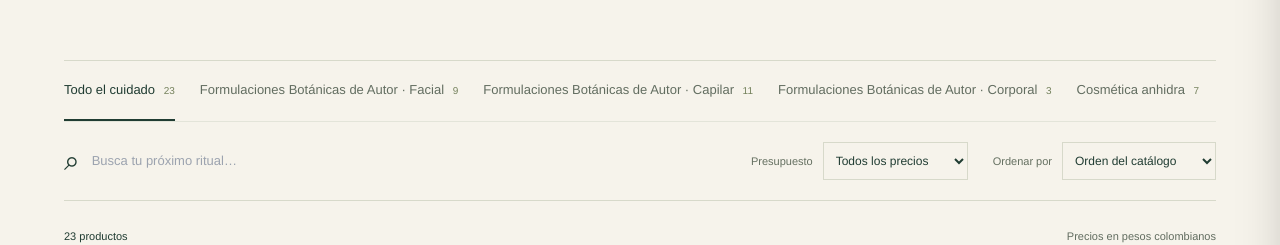
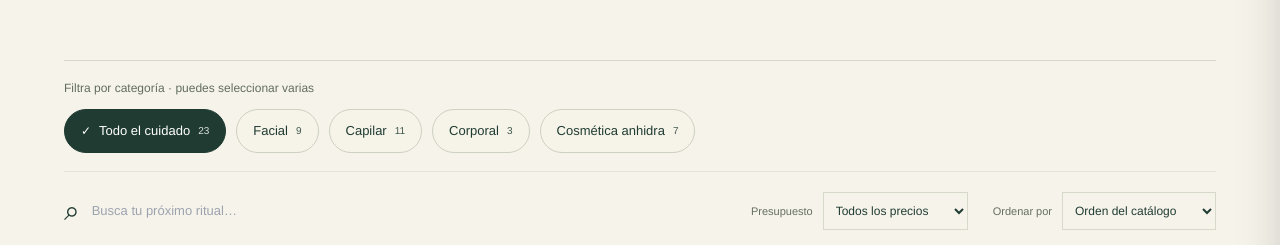
Before and after one commit to JuanJoseCarvajal/MAI-Natural, a Next.js app: page /products in a window 1280 px wide. Shown: the part 381-626 px from the top of the page. Built offline with nearby package versions, Linux system fonts and the light colour scheme; no server answers; what async_hooks would draw is missing.

Commit message:
fix(shop): clarify category filters with selectable chips and short labels

```diff
--- a/components/features/products/ProductsCatalogView.tsx
+++ b/components/features/products/ProductsCatalogView.tsx
@@ -7,6 +7,7 @@ import ProductCard from "./ProductCard";
 import { categoryLabels, type Product } from "@/lib/products";
 import {anhydrousCollection,isAnhydrousProduct} from "@/lib/anhydrous";
 import styles from "./products.module.css";
+const filterLabels: Record<string,string> = {facial:"Facial",capilar:"Capilar",corporal:"Corporal",kits:"Kits y rutinas"};
 const normalize = (value: string) => value.normalize("NFD").replace(/[\u0300-\u036f]/g, "").toLowerCase();
 export default function ProductsCatalogView({ products, initialCollection }: { products: Product[]; initialCollection?: string }) {
   const [anhydrous, setAnhydrous] = useState(initialCollection === anhydrousCollection);
@@ -26,10 +27,11 @@ export default function ProductsCatalogView({ products, initialCollection }: { p
   return <div className={styles.catalog}>
     <header className={styles.catalogHeader}><div><p className={styles.eyebrow}><SiteText id="6dbc4dfe3657689d4791">{"EL PODER DE LO SIMPLE"}</SiteText></p><h1><SiteText id="5872e8d355ac4bd86654">{"Tu naturaleza."}</SiteText><br /><em><SiteText id="058f4c1756f54a193eac">{"Tu ritual."}</SiteText></em></h1></div><div><p><SiteText id="540018251b2f0e1c9c75">{"Cuidado facial, capilar y corporal para encontrar ese momento que es solo tuyo."}</SiteText></p><Link href="/routines"><SiteText id="576f0cab11eaa8e39fd5">{"Encuentra tu rutina "}</SiteText><span aria-hidden="true">↗</span></Link></div></header>
     <section className={styles.filters} aria-label="Filtrar productos">
-      <div className={styles.categoryFilters}><button onClick={() => {setCategories([]);setAnhydrous(false);}} aria-pressed={!categories.length&&!anhydrous}><SiteText id="96961b1308eac652cb99">{"Todo el cuidado "}</SiteText><span>{products.length}</span></button>{Object.entries(categoryLabels).filter(([key]) => products.some(p => p.category === key)).map(([key,label]) => <button key={key} onClick={() => toggle(key)} aria-pressed={categories.includes(key)}>{label.replace("Cosmética Natural ", "")} <span>{products.filter(p => p.category === key).length}</span></button>)}<button onClick={()=>setAnhydrous(value=>!value)} aria-pressed={anhydrous}>Cosmética anhidra <span>{products.filter(isAnhydrousProduct).length}</span></button></div>
+      <p className={styles.filterHint}>Filtra por categoría · puedes seleccionar varias</p>
+      <div className={styles.categoryFilters} role="group" aria-label="Categorías de productos"><button onClick={() => {setCategories([]);setAnhydrous(false);}} aria-pressed={!categories.length&&!anhydrous}><SiteText id="96961b1308eac652cb99">{"Todo el cuidado "}</SiteText><span>{products.length}</span></button>{Object.entries(filterLabels).filter(([key]) => products.some(p => p.category === key)).map(([key,label]) => <button key={key} onClick={() => toggle(key)} aria-pressed={categories.includes(key)}>{label} <span>{products.filter(p => p.category === key).length}</span></button>)}<button onClick={()=>setAnhydrous(value=>!value)} aria-pressed={anhydrous}>Cosmética anhidra <span>{products.filter(isAnhydrousProduct).length}</span></button></div>
       <div className={styles.searchRow}><label className={styles.search}><span aria-hidden="true">⌕</span><input type="search" value={query} onChange={event => setQuery(event.target.value)} placeholder="Busca tu próximo ritual…" aria-label="Buscar productos por nombre o necesidad" /></label><label className={styles.select}><SiteText id="637392d0e859838b84a0">{"Presupuesto"}</SiteText><select value={budget} onChange={e => setBudget(e.target.value)}><option value="all"><SiteText id="9e7e01cfa48322182fe0">{"Todos los precios"}</SiteText></option><option value="5000000"><SiteText id="3504ba6d54d9a0b1e12b">{"Hasta $50.000"}</SiteText></option><option value="8000000"><SiteText id="96b228c61fd02f55ded9">{"Hasta $80.000"}</SiteText></option><option value="12000000"><SiteText id="1945c62c5f0bc92bb19a">{"Hasta $120.000"}</SiteText></option></select></label><label className={styles.select}><SiteText id="ee37ca853beda562de11">{"Ordenar por"}</SiteText><select value={sort} onChange={e => setSort(e.target.value)}><option value="default"><SiteText id="cb69701aa2bbb9577ec8">{"Orden del catálogo"}</SiteText></option><option value="asc"><SiteText id="8ef1de5c065746fce66f">{"Menor precio"}</SiteText></option><option value="desc"><SiteText id="19becd3cf7cc09c331f8">{"Mayor precio"}</SiteText></option><option value="name"><SiteText id="dbd786168e1468a17fc2">{"Nombre: A–Z"}</SiteText></option></select></label></div>
     </section>
-    <div className={styles.results}><p role="status">{visible.length} {visible.length === 1 ? "producto" : "productos"}</p><div>{anhydrous&&<button onClick={()=>setAnhydrous(false)} aria-label="Quitar filtro Cosmética anhidra">Cosmética anhidra ×</button>}{categories.map(key => <button key={key} onClick={() => toggle(key)} aria-label={`Quitar filtro ${categoryLabels[key as keyof typeof categoryLabels]}`}>{categoryLabels[key as keyof typeof categoryLabels].replace("Cosmética Natural ", "")}<SiteText id="206a7b9d738f475f644c">{" ×"}</SiteText></button>)}{anhydrous || categories.length || query || budget !== "all" ? <button onClick={reset}><SiteText id="553257363e763e123b36">{"Limpiar filtros"}</SiteText></button> : null}</div><span><SiteText id="74e04aa60103aef2f304">{"Precios en pesos colombianos"}</SiteText></span></div>
+    <div className={styles.results}><p role="status">{visible.length} {visible.length === 1 ? "producto" : "productos"}</p><div>{anhydrous&&<button onClick={()=>setAnhydrous(false)} aria-label="Quitar filtro Cosmética anhidra">Cosmética anhidra ×</button>}{categories.map(key => <button key={key} onClick={() => toggle(key)} aria-label={`Quitar filtro ${filterLabels[key]}`}>{filterLabels[key]}<SiteText id="206a7b9d738f475f644c">{" ×"}</SiteText></button>)}{anhydrous || categories.length || query || budget !== "all" ? <button onClick={reset}><SiteText id="553257363e763e123b36">{"Limpiar filtros"}</SiteText></button> : null}</div><span><SiteText id="74e04aa60103aef2f304">{"Precios en pesos colombianos"}</SiteText></span></div>
     {visible.length ? <div className={styles.productGrid}>{visible.map(product => <ProductCard key={product.id} {...product} />)}</div> : <div className={styles.empty}><h2><SiteText id="0049794bcda9e5ae6ba7">{"No encontramos ese ritual."}</SiteText></h2><p><SiteText id="0889683e53a9fba4ad06">{"Prueba otra palabra o amplía los filtros para descubrir más opciones."}</SiteText></p><button onClick={reset}><SiteText id="1d1c09d47cb0093c534c">{"Ver todos los productos"}</SiteText></button></div>}
     <aside className={styles.routineBanner}><div><p className={styles.eyebrow}><SiteText id="52fd4820307dbd1c93fd">{"UN CUIDADO QUE VA CONTIGO"}</SiteText></p><h2><SiteText id="d43961bd3675476fa739">{"Empieza con una rutina."}</SiteText></h2><p><SiteText id="c59499f18540f8201878">{"Descubre cómo combinar tus productos en el día a día."}</SiteText></p></div><Link href="/routines"><SiteText id="4890c24c79d6a7bf00c2">{"Explorar rutinas "}</SiteText><span aria-hidden="true">↗</span></Link></aside>
   </div>;
```
Also changed, not shown: components/features/products/products.module.css.
